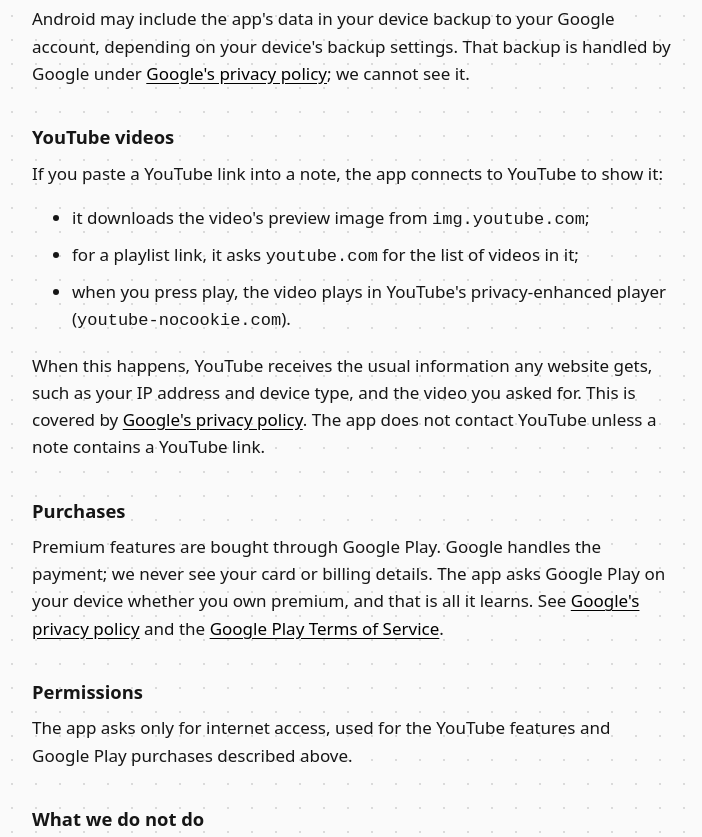
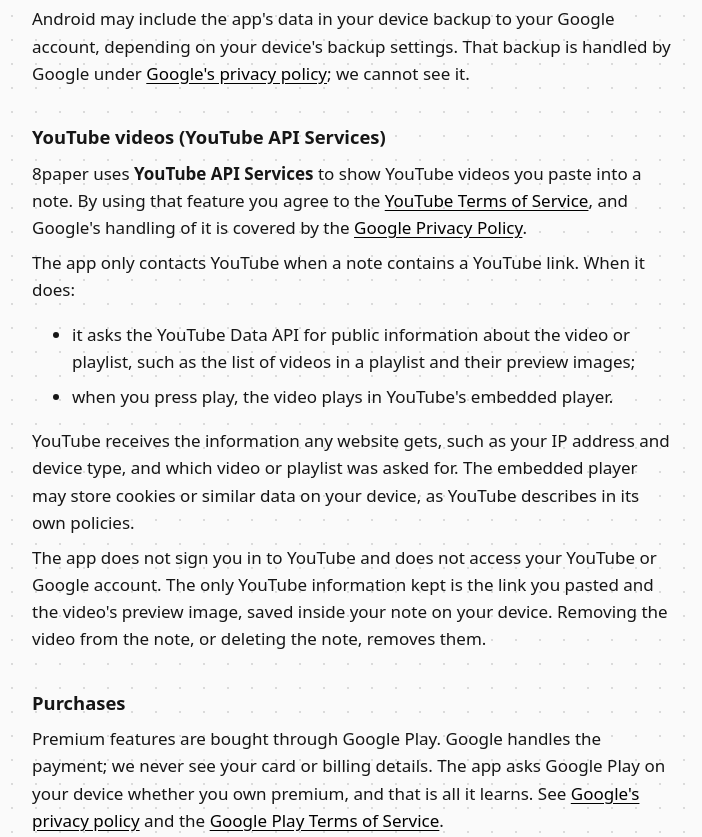
Before and after one commit to BigDru/8paper, a plain HTML site: page privacy.html in a window 1280 px wide. Shown: the part 572-1409 px from the top of the page, without its empty margins (288-990 px from the left). Drawn offline with Linux system fonts and the light colour scheme.

Commit message:
Docs (site): Cover YouTube API use and fill in contact details

```diff
--- a/privacy.html
+++ b/privacy.html
@@ -13,7 +13,7 @@
 <h1>Privacy policy</h1>
 <p class="muted">Effective 19 November 2026</p>
 
-<p>8paper is made by DEVELOPER_NAME ("we"). The short version: <strong>your notes stay on your
+<p>8paper is made by Alexandru Dumbrava ("we"). The short version: <strong>your notes stay on your
 device. We have no servers, no accounts, no analytics and no ads, and we do not collect personal
 data.</strong> The rest of this page explains the few cases where the app talks to anyone else.</p>
 
@@ -28,18 +28,24 @@ app or person you pick in Android's share screen.</p>
 your device's backup settings. That backup is handled by Google under
 <a href="https://policies.google.com/privacy">Google's privacy policy</a>; we cannot see it.</p>
 
-<h2>YouTube videos</h2>
-<p>If you paste a YouTube link into a note, the app connects to YouTube to show it:</p>
+<h2>YouTube videos (YouTube API Services)</h2>
+<p>8paper uses <strong>YouTube API Services</strong> to show YouTube videos you paste into a
+note. By using that feature you agree to the
+<a href="https://www.youtube.com/t/terms">YouTube Terms of Service</a>, and Google's handling of
+it is covered by the <a href="https://policies.google.com/privacy">Google Privacy Policy</a>.</p>
+<p>The app only contacts YouTube when a note contains a YouTube link. When it does:</p>
 <ul>
-  <li>it downloads the video's preview image from <code>img.youtube.com</code>;</li>
-  <li>for a playlist link, it asks <code>youtube.com</code> for the list of videos in it;</li>
-  <li>when you press play, the video plays in YouTube's privacy-enhanced player
-      (<code>youtube-nocookie.com</code>).</li>
+  <li>it asks the YouTube Data API for public information about the video or playlist, such as
+      the list of videos in a playlist and their preview images;</li>
+  <li>when you press play, the video plays in YouTube's embedded player.</li>
 </ul>
-<p>When this happens, YouTube receives the usual information any website gets, such as your IP
-address and device type, and the video you asked for. This is covered by
-<a href="https://policies.google.com/privacy">Google's privacy policy</a>. The app does not
-contact YouTube unless a note contains a YouTube link.</p>
+<p>YouTube receives the information any website gets, such as your IP address and device type,
+and which video or playlist was asked for. The embedded player may store cookies or similar data
+on your device, as YouTube describes in its own policies.</p>
+<p>The app does not sign you in to YouTube and does not access your YouTube or Google account.
+The only YouTube information kept is the link you pasted and the video's preview image, saved
+inside your note on your device. Removing the video from the note, or deleting the note, removes
+them.</p>
 
 <h2>Purchases</h2>
 <p>Premium features are bought through Google Play. Google handles the payment; we never see
@@ -73,7 +79,7 @@ date. If a future version of the app starts collecting data (for example, an opt
 sync), this policy will be updated before that version is released.</p>
 
 <h2>Contact</h2>
-<p><a href="mailto:CONTACT_EMAIL">CONTACT_EMAIL</a></p>
+<p><a href="mailto:dru@dumbrava.ca">dru@dumbrava.ca</a></p>
 
 <footer><a href="./">8paper</a> · <a href="terms.html">Terms of use</a></footer>
 </main>
```
Also changed, not shown: index.html (+1 -1 lines), terms.html (+8 -7 lines).
